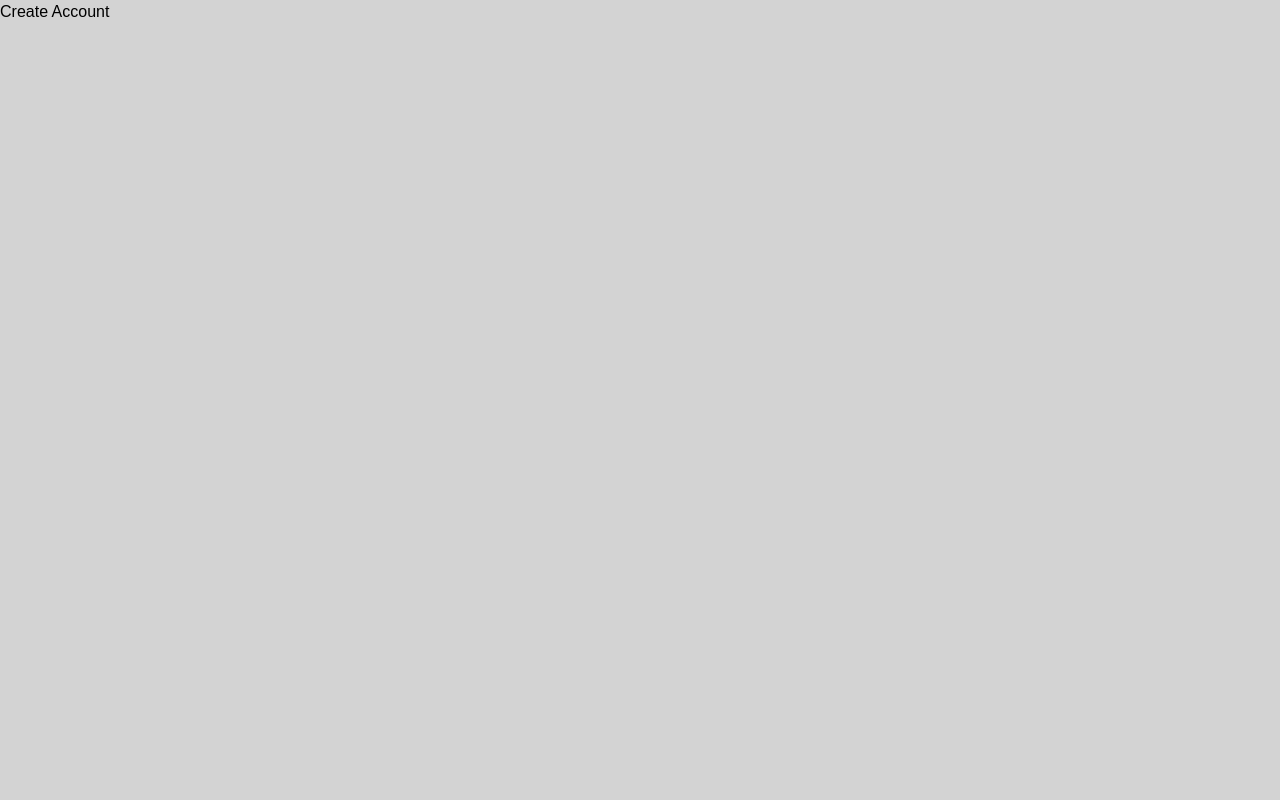
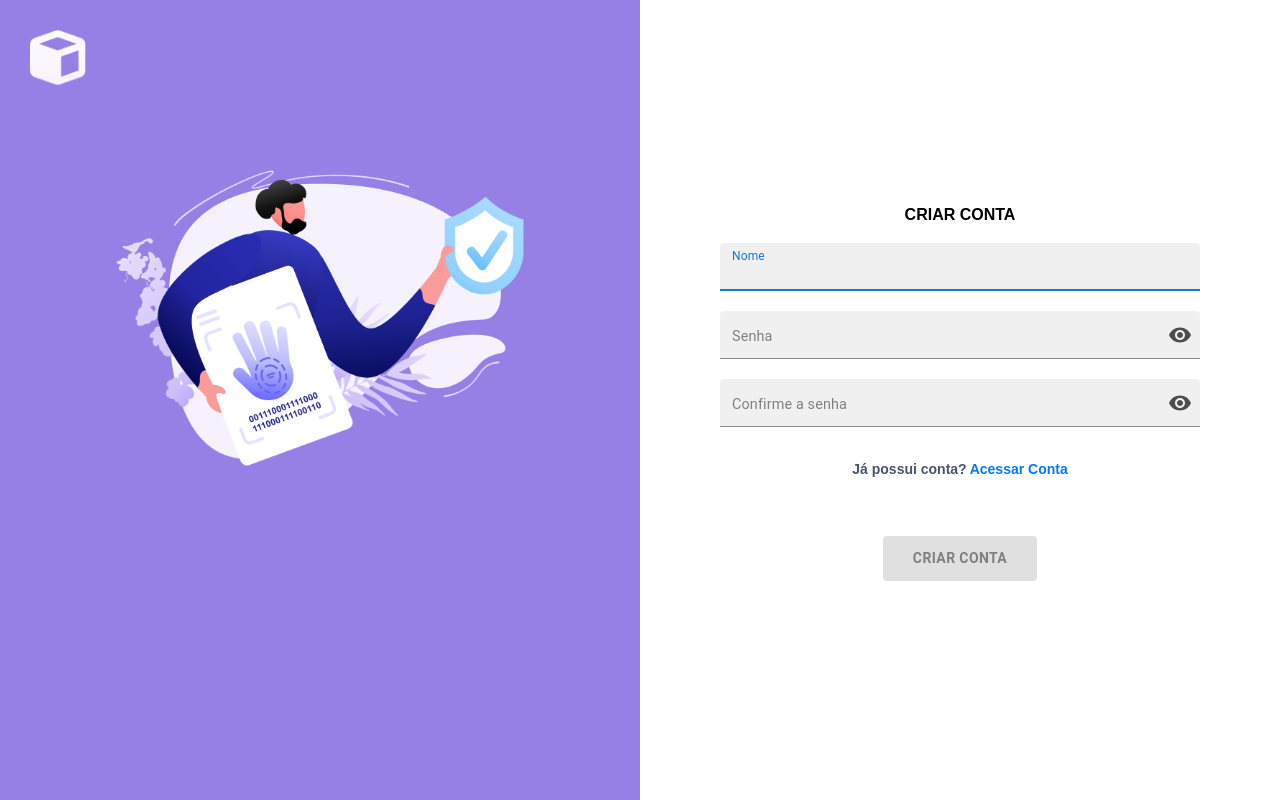
Before and after one commit to AcademiaConnect/ui, a React (Create React App) app: page /create_account in a window 1280 px wide. Built offline with nearby package versions, Linux system fonts and the light colour scheme.

Commit message:
feat: add create account

```diff
--- a/src/Routes.js
+++ b/src/Routes.js
@@ -26,7 +26,6 @@ export const getRoutes = (dispatch, token) => {
             {path: "create_account", element: <CreateAccount />},
             {path: "*", element: <Navigate to="/" />},
             {index: true, element: <Login />},
-
         ];
     }
 
--- a/src/containers/Auth/CreateAccount.js
+++ b/src/containers/Auth/CreateAccount.js
@@ -1,12 +1,174 @@
-import React from "react";
+import React, {useState} from "react";
+import Button from "@mui/material/Button";
+import TextField from "@mui/material/TextField";
+import {Link as LinkRouter} from "react-router-dom";
+import Grid from "@mui/material/Grid";
+import {useDispatch} from "react-redux";
+import api from "../../axios";
+import InputPassword from "../../components/Input/InputPassword";
+import { GRAY_LABEL_UX, RED_ERROR_UX, styleYellowButton } from "../../shared/utils";
+import "./Login.css";
+import { showSnackMessage } from "../../actions/SnackActions";
+import loginImage from '../../assets/images/create_account.png';
+import logo from "../../assets/images/logo.png";
+import { useNavigate } from "react-router-dom";
 
 const CreateAccount = () => {
 
+    const nav = useNavigate();
+    const dispatch = useDispatch();
+    const [name, setName] = useState("");
+    const [password, setPassword] = useState("");
+    const [passwordAgain, setPasswordAgain] = useState("");
+    const [passwordError, setPasswordError] = useState(false);
+
+    const handleSubmit = () => {
+        if (password !== passwordAgain) {
+            setPasswordError(true);
+            dispatch(showSnackMessage({message: "As senhas não coincidem!", severity: "error"}));
+        } else {
+            const data = {
+                username: name,
+                password,
+            };
+            api.CreateAccount(data).then(() => {
+                dispatch(showSnackMessage({message: "Usuário cadastrado com sucesso@", severity: "success"}));
+                nav("/")
+            }).catch(error => {
+                if (error.response.status === 401 || error.response.status === 422) {
+                    setPasswordError(true);
+                    dispatch(showSnackMessage({message: "Algo deu errado! Por favor, tente novamente", severity: "error"}));
+                }
+            });
+        }
+    };
+
     return (
-        <div>
-            <h1>Create Account</h1>
-        </div>
+        <Grid container sx={{ minHeight: "100vh", overflow: "hidden" }}>
+            <Grid item xs={6} sx={{backgroundColor: "#9780E5", display: "flex", flexDirection: "column", alignItems: "center", justifyContent: "start"}}>
+                <img src={logo} style={{width: "7vh", alignSelf: "start", marginLeft: 30, marginTop: 30}} />
+                <img src={loginImage} style={{width: "75%"}} />
+            </Grid>
+            <Grid item xs={6} sx={{backgroundColor: "white", display: "flex", flexDirection: "column", justifyContent: "center", alignItems: "center", gap: 2}}>
+                <h1 style={{fontWeight: "bold"}}>CRIAR CONTA</h1>
+                <TextField
+                    size="small"
+                    label="Nome"
+                    autoComplete="nome"
+                    autoFocus
+                    onChange={(e) => {setName(e.target.value.trim());}}
+                    value={name}
+                    variant="filled"
+                    sx={{
+                        "& .MuiFilledInput-root": {
+                            color: "black",
+                            width: "60vh"
+                        },
+                        "& .MuiInputLabel-root": {
+                            color: "gray"
+                        }
+                    }}
+                />
+                <InputPassword label="Senha" password={password} error={passwordError} handleChange={(e) => setPassword(e.target.value)} />
+                <InputPassword label="Confirme a senha" password={passwordAgain} error={passwordError} handleChange={(e) => setPasswordAgain(e.target.value)} />
+                {
+                    passwordError && (
+                        <p style={{color: RED_ERROR_UX, fontSize: "14px"}}>O email ou senha informados estão incorretos!</p>
+                    )
+                }
+                <Grid container sx={{marginTop: 2, marginBottom: 2}}>
+                    <Grid item xs={12} sx={{display: "flex", alignItems: "center", justifyContent: "center"}}>
+                        <LinkRouter to='/' variant="body2" style={{textDecoration: "none", color: GRAY_LABEL_UX, fontWeight: "600", fontSize: "14px", display: "flex", gap: 3}}>
+                            Já possui conta?
+                            <span style={{color: "#007AFF"}}>
+                                Acessar Conta
+                            </span>
+                        </LinkRouter>
+                    </Grid>
+                </Grid>
+                <React.Fragment>
+                    { ((name === "") || (password === "")) ? (
+                        <Button
+                            disabled
+                            data-testid="unabled-submit-button"
+                            type="submit"
+                            fullWidth
+                            variant="contained"
+                            sx={{ ...styles.buttonSubmit }}
+                            style={{fontWeight: "600", color: "gray"}}
+                        >
+                            Criar conta
+                        </Button>
+                    ) : (
+                        <Button
+                            data-testid="submit-button"
+                            type="submit"
+                            fullWidth
+                            variant="contained"
+                            sx={{ ...styles.buttonSubmit }}
+                            onClick={() => handleSubmit()}
+                            style={styleYellowButton}
+                        >
+                            Criar conta
+                        </Button>
+                    )
+                    }
+                </React.Fragment>
+            </Grid>
+        </Grid>
     );
 };
 
 export default CreateAccount;
+
+const styles = {
+    center: {
+        width: "60%",
+        marginLeft: "auto",
+        marginRight: "auto",
+        height: "100%",
+        display: "flex",
+        flexDirection: "column"
+    },
+    logo: {
+        userDrag: "none",
+        userSelect: "none",
+        pointerEvents: "none",
+        width: "191px",
+        height: "36px"
+    },
+    header: {
+        width: "398px",
+        height: "15px",
+        fontWeight: "bold",
+        fontSize: "36px",
+        lineHeight: "32px",
+        color: "black",
+        textAlign: "center",
+    },
+    text: {
+        width: "411px",
+        height: "50px",
+        fontStyle: "normal",
+        fontWeight: "400",
+        fontSize: "16px",
+        lineHeight: "20px",
+        color: "gray",
+        textAlign: "center",
+    },
+    copyright: {
+        textAlign: "center",
+        display: "flex",
+        flexGrow: 1,
+        justifyContent: "center",
+        alignItems: "end",
+        paddingBottom: "40px"
+    },
+    buttonSubmit: {
+        marginTop: 3,
+        marginBottom: 2,
+        width: "auto",
+        paddingX: "30px",
+        paddingY: "10px",
+    }
+};
--- a/src/containers/Auth/Login.js
+++ b/src/containers/Auth/Login.js
@@ -3,12 +3,11 @@ import Button from "@mui/material/Button";
 import TextField from "@mui/material/TextField";
 import {Link as LinkRouter} from "react-router-dom";
 import Grid from "@mui/material/Grid";
-import Box from "@mui/material/Box";
 import {useDispatch} from "react-redux";
 import api from "../../axios";
 import {loginUser} from "../../actions/AuthActions";
 import InputPassword from "../../components/Input/InputPassword";
-import { GRAY_LABEL_UX, RED_ERROR_UX, SECONDARY, styleYellowButton, GRAY_BORDER_TABLE, LINE_TABLE, GRAY_BG_BODY } from "../../shared/utils";
+import { GRAY_LABEL_UX, RED_ERROR_UX, styleYellowButton } from "../../shared/utils";
 import "./Login.css";
 import { showSnackMessage } from "../../actions/SnackActions";
 import loginImage from '../../assets/images/login.png';
@@ -18,7 +17,6 @@ import logo from "../../assets/images/logo.png";
 const Login = () => {
 
     const dispatch = useDispatch();
-    const [loading, setLoading] = useState(false);
     const [name, setName] = useState("");
     const [password, setPassword] = useState("");
     const [passwordError, setPasswordError] = useState(false);
@@ -29,14 +27,11 @@ const Login = () => {
             username: name,
             password,
         };
-        setLoading(true);
         api.GetLogin(data).then(response => {
             let token = response.data.access;
-            setLoading(false);
             dispatch(loginUser(token));
             window.location.reload();
         }).catch(error => {
-            setLoading(false);
             if (error.response.status === 401 || error.response.status === 422) {
                 setPasswordError(true);
                 dispatch(showSnackMessage({message: "O nome ou a senha informados estão incorretos!", severity: "error"}));
@@ -71,6 +66,7 @@ const Login = () => {
                     }}
                 />
                 <InputPassword label="Senha" password={password} error={passwordError} handleChange={(e) => setPassword(e.target.value)} />
+
                 {
                     passwordError && (
                         <p style={{color: RED_ERROR_UX, fontSize: "14px"}}>O email ou senha informados estão incorretos!</p>
```
Also changed, not shown: src/assets/images/create_account.png (added).
